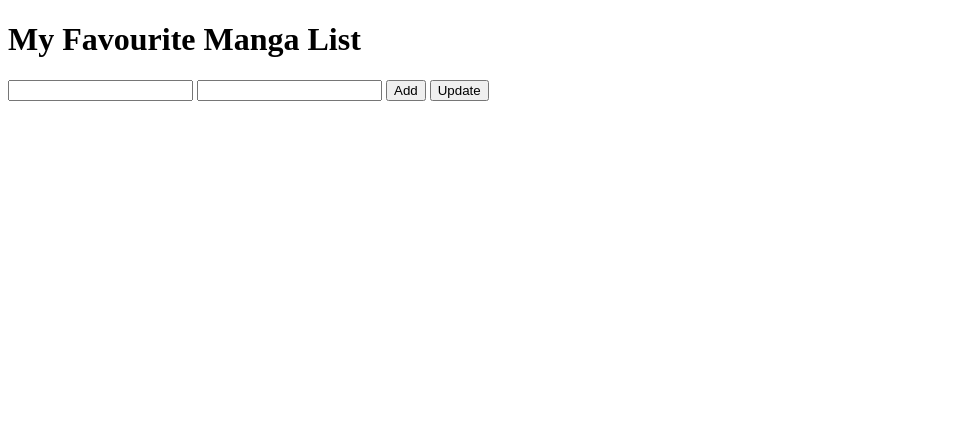
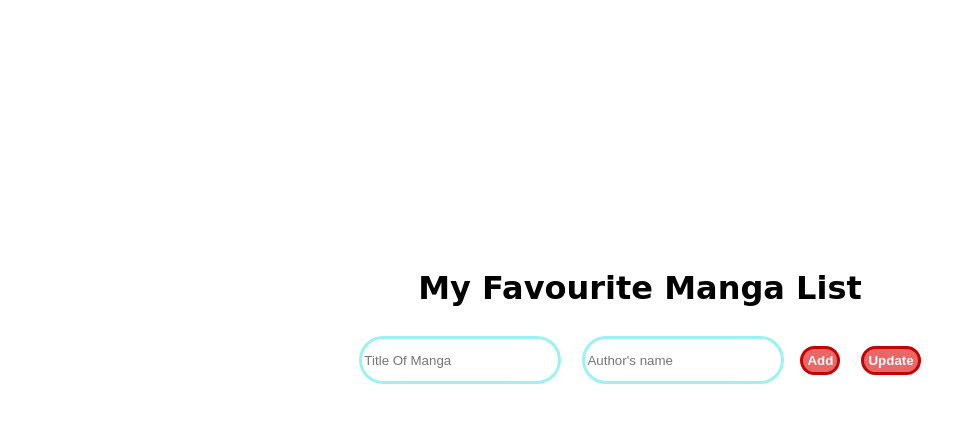
Before and after one commit to Taherpatrawala/MangaLogs, a website: page client/index.html in a window 1280 px wide. Shown: the whole page, without its empty margins (0-976 px from the left). Drawn offline with nearby package versions, Linux system fonts and the light colour scheme.

Commit message:
Final styling

```diff
--- a/client/index.css
+++ b/client/index.css
@@ -1,9 +1,54 @@
+body{
+    min-height: 78vh;
+    display: flex;
+    flex-direction: column;
+    justify-content: center;
+    align-items: center;
+    font-family: cursive;
+}
+
+h1{
+    text-align: center;
+}
+
+form{
+    display: flex;
+    justify-content: center;
+    align-items: center;
+
+}
+
+input{
+    width: 15vw;
+    height: 5vh;
+    border: solid;
+    border-color: rgb(156, 242, 242);
+    border-radius: 10pc;
+
+}
 
 
+
+
+button{
+    padding: 0.25rem;
+    color: white;
+    background-color: rgb(235, 102, 102);
+    border: solid;
+    border-color: rgb(199, 0, 0);
+    border-radius: 10pc;
+    cursor: pointer;
+    font-weight: bold;
+}
+
+input,button{
+    margin: 0.5rem;
+}
+
 #parent-div{
-    border:black;
-    border-width: medium;
     display: flex;
+    justify-content: center;
+    align-items: center;
 }
 
 .manga{
@@ -12,3 +57,22 @@
     margin: 10px;
     text-align: center;
 }
+
+@media screen and (max-width: 600px) {
+    .manga{
+        width: 100%;
+    }
+    input{
+        width: 100%;
+    }
+   form> button{
+        width: 100%;
+    }
+    #parent-div{
+        flex-direction: column;
+    }
+    form{
+        flex-direction: column;
+    }
+
+}
--- a/client/index.html
+++ b/client/index.html
@@ -11,11 +11,13 @@
 <script defer src="https://unpkg.com/axios/dist/axios.min.js"></script>
 <body>
     <h1>My Favourite Manga List</h1>
-    <form>
-        <input type="text" name="title" id="titleInput">
-        <input type="text" name="author" id="authorInput">
-        <button id="addButton">Add</button>
-        <button id="updateButton">Update</button>
+    <div>
+        <form>
+        <div class="">
+        <input type="text" name="title" id="titleInput" placeholder="Title Of Manga">
+        <input type="text" name="author" id="authorInput" placeholder="Author's name"></div>
+        <div class=""><button id="addButton">Add</button>
+        <button id="updateButton">Update</button></div>
     </form>
     <div id="parent-div"></div>
 </body>
```
